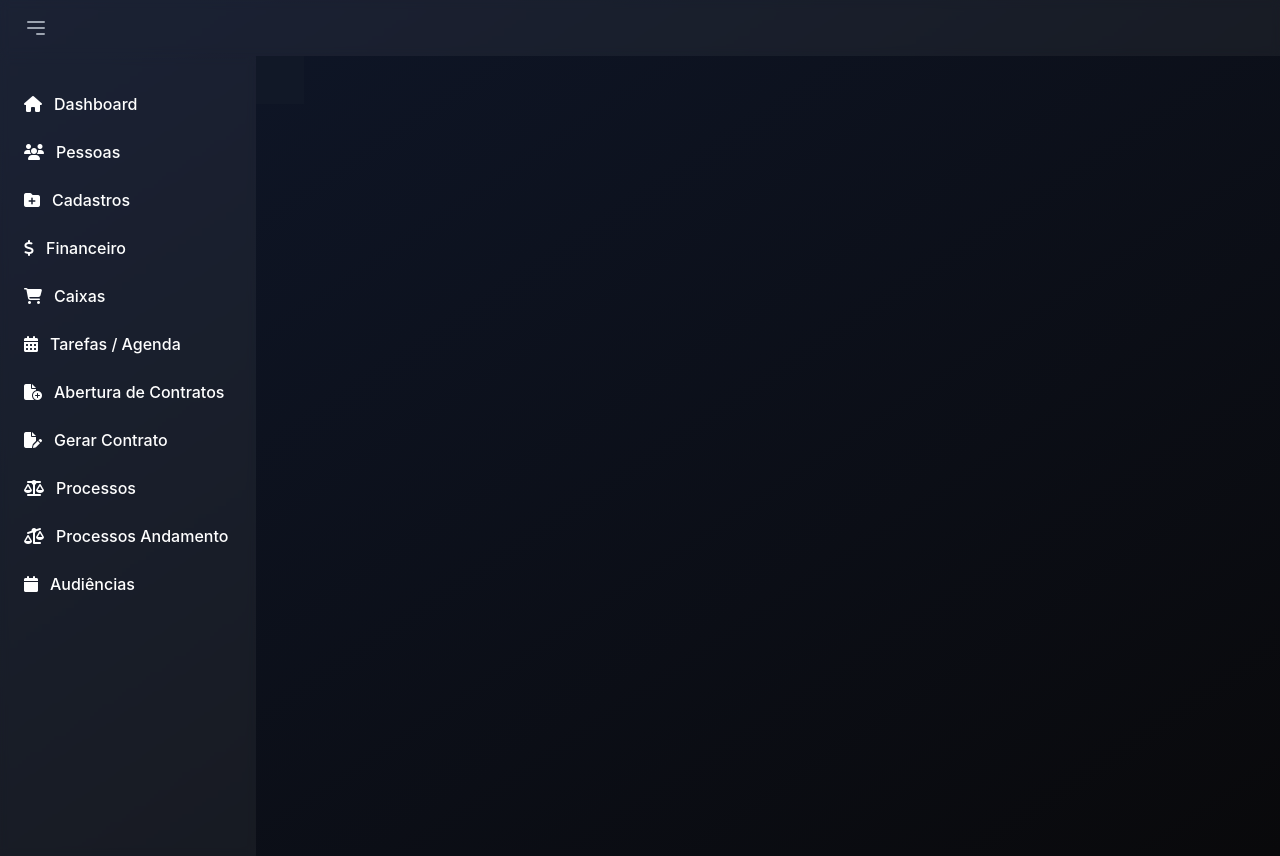
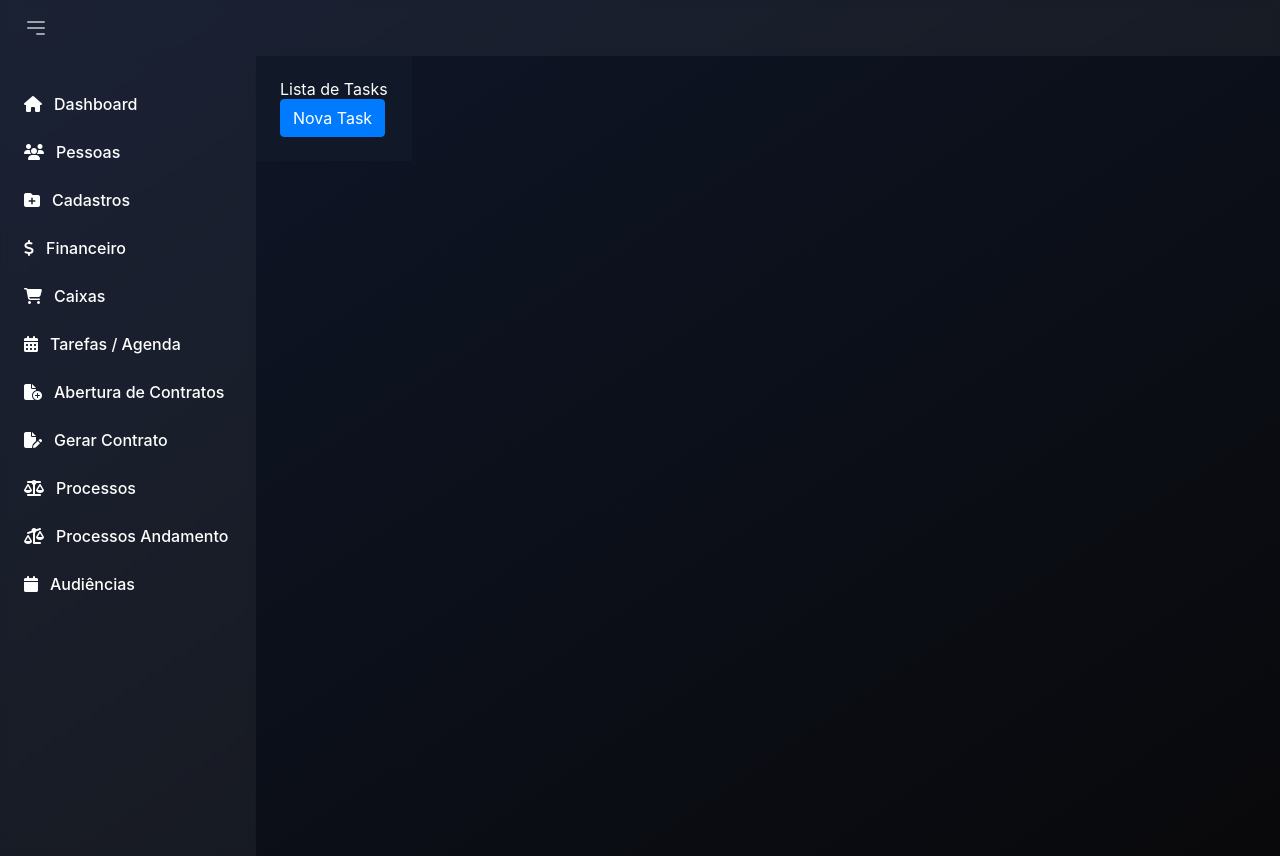
Before and after one commit to GBobello/crm-lawyer, a Django app: page /tarefas/ in a window 1280 px wide. Run offline with Django 5.2, Linux system fonts and the light colour scheme; a user stored in the database is signed in; data that the repository does not hold is empty; some libraries are stand-ins or nearby versions.

Commit message:
fix: Ajusting views and templates of tasks

```diff
--- a/tasks/templates/tasks/task_confirm_delete.html
+++ b/tasks/templates/tasks/task_confirm_delete.html
@@ -1,4 +1,4 @@
-{% extends 'base.html' %} {% block content %}
+{% extends 'base.html' %} {% block 'content' %}
 <h1>Excluir Task</h1>
 <p>
   Tem certeza que deseja excluir a task:
@@ -8,6 +8,6 @@
 <form method="post">
   {% csrf_token %}
   <button type="submit" class="btn btn-danger">Sim, excluir</button>
-  <a href="{% url 'task_list' %}" class="btn btn-secondary">Cancelar</a>
+  <a href="{% url 'task-list' %}" class="btn btn-secondary">Cancelar</a>
 </form>
 {% endblock %}
--- a/tasks/templates/tasks/task_detail.html
+++ b/tasks/templates/tasks/task_detail.html
@@ -1,9 +1,9 @@
-{% extends 'base.html' %} {% block content %}
+{% extends 'base.html' %} {% block 'content' %}
 <h1>Detalhes da Task</h1>
 <p><strong>Descrição:</strong> {{ object.descricao }}</p>
 <p><strong>Status:</strong> {{ object.status }}</p>
 <p><strong>Prioridade:</strong> {{ object.prioridade }}</p>
 <p><strong>Data:</strong> {{ object.data }}</p>
-<a href="{% url 'task_update' object.id %}" class="btn btn-warning">Editar</a>
-<a href="{% url 'task_delete' object.id %}" class="btn btn-danger">Deletar</a>
+<a href="{% url 'task-update' object.id %}" class="btn btn-warning">Editar</a>
+<a href="{% url 'task-delete' object.id %}" class="btn btn-danger">Deletar</a>
 {% endblock %}
--- a/tasks/templates/tasks/task_form.html
+++ b/tasks/templates/tasks/task_form.html
@@ -1,4 +1,4 @@
-{% extends 'base.html' %} {% block content %}
+{% extends 'base.html' %} {% block 'content' %}
 <h1>{% if object %}Editar Task{% else %}Nova Task{% endif %}</h1>
 
 <form method="post">
@@ -8,5 +8,5 @@
   </button>
 </form>
 
-<a href="{% url 'task_list' %}" class="btn btn-secondary">Voltar</a>
+<a href="{% url 'task-list' %}" class="btn btn-secondary">Voltar</a>
 {% endblock %}
--- a/tasks/templates/tasks/task_list.html
+++ b/tasks/templates/tasks/task_list.html
@@ -1,12 +1,13 @@
-{% extends 'base.html' %} {% block content %}
+{% extends 'base.html' %} {% block 'content' %}
 <h1>Lista de Tasks</h1>
 <ul>
   {% for task in tasks %}
   <li>
-    <a href="{% url 'task_detail' task.id %}">{{ task.descricao }}</a> - {{
-    task.status }}
+    <a href="{% url 'task-detail' task.id %}"
+      >{{ task.descricao }} - {{ task.status }} - {{ task.data }}</a
+    >
   </li>
   {% endfor %}
 </ul>
-<a href="{% url 'task_create' %}" class="btn btn-primary">Nova Task</a>
+<a href="{% url 'task-create' %}" class="btn btn-primary">Nova Task</a>
 {% endblock %}
--- a/tasks/urls.py
+++ b/tasks/urls.py
@@ -8,9 +8,9 @@
 )
 
 urlpatterns = [
-    path("", TaskListView.as_view(), name="task_list"),
-    path("<int:pk>/", TaskDetailView.as_view(), name="task_detail"),
-    path("nova/", TaskCreateView.as_view(), name="task_create"),
-    path("<int:pk>/editar/", TaskUpdateView.as_view(), name="task_update"),
-    path("<int:pk>/deletar/", TaskDeleteView.as_view(), name="task_delete"),
+    path("", TaskListView.as_view(), name="task-list"),
+    path("<int:pk>/", TaskDetailView.as_view(), name="task-detail"),
+    path("nova/", TaskCreateView.as_view(), name="task-create"),
+    path("<int:pk>/editar/", TaskUpdateView.as_view(), name="task-update"),
+    path("<int:pk>/deletar/", TaskDeleteView.as_view(), name="task-delete"),
 ]
--- a/tasks/views.py
+++ b/tasks/views.py
@@ -40,7 +40,7 @@
     model = Tasks
     form_class = TaskForm
     template_name = "tasks/task_form.html"
-    success_url = reverse_lazy("task_list")
+    success_url = reverse_lazy("task-list")
 
     def form_valid(self, form):
         form.instance.usuario = (
@@ -54,7 +54,7 @@
     model = Tasks
     form_class = TaskForm
     template_name = "tasks/task_form.html"
-    success_url = reverse_lazy("task_list")
+    success_url = reverse_lazy("task-list")
 
     def get_queryset(self):
         if self.request.user.is_superuser:
@@ -66,7 +66,7 @@
 class TaskDeleteView(DeleteView):
     model = Tasks
     template_name = "tasks/task_confirm_delete.html"
-    success_url = reverse_lazy("task_list")
+    success_url = reverse_lazy("task-list")
 
     def get_queryset(self):
         if self.request.user.is_superuser:
```
Also changed, not shown: backup_postgres.py (added, +40 -0 lines), backup_sqlite.py (added, +20 -0 lines).
